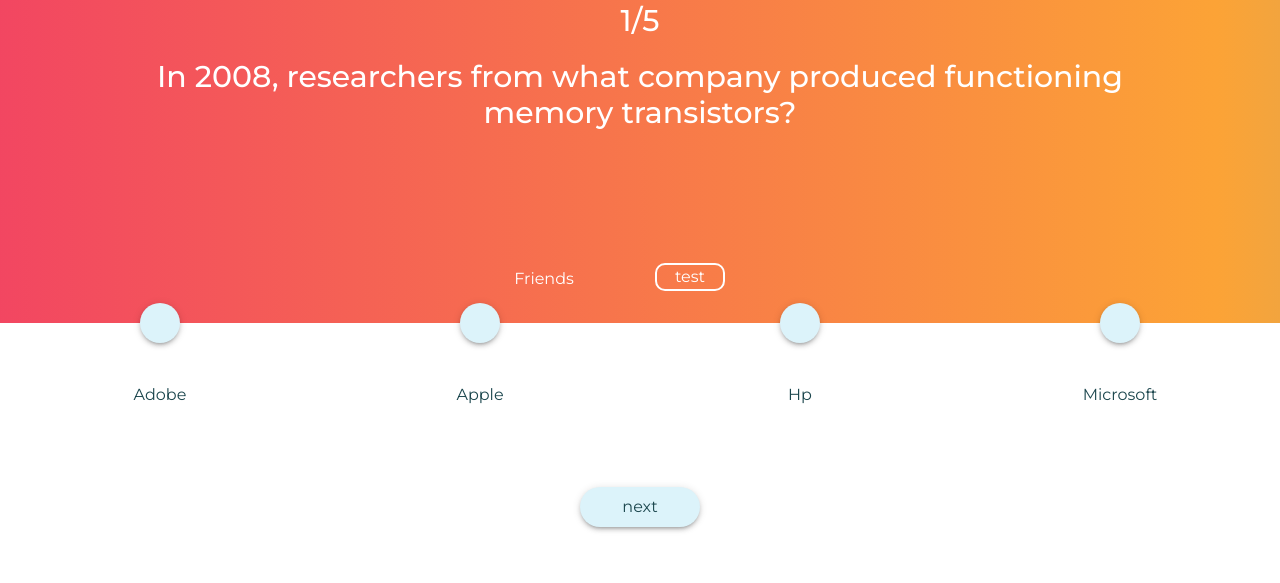
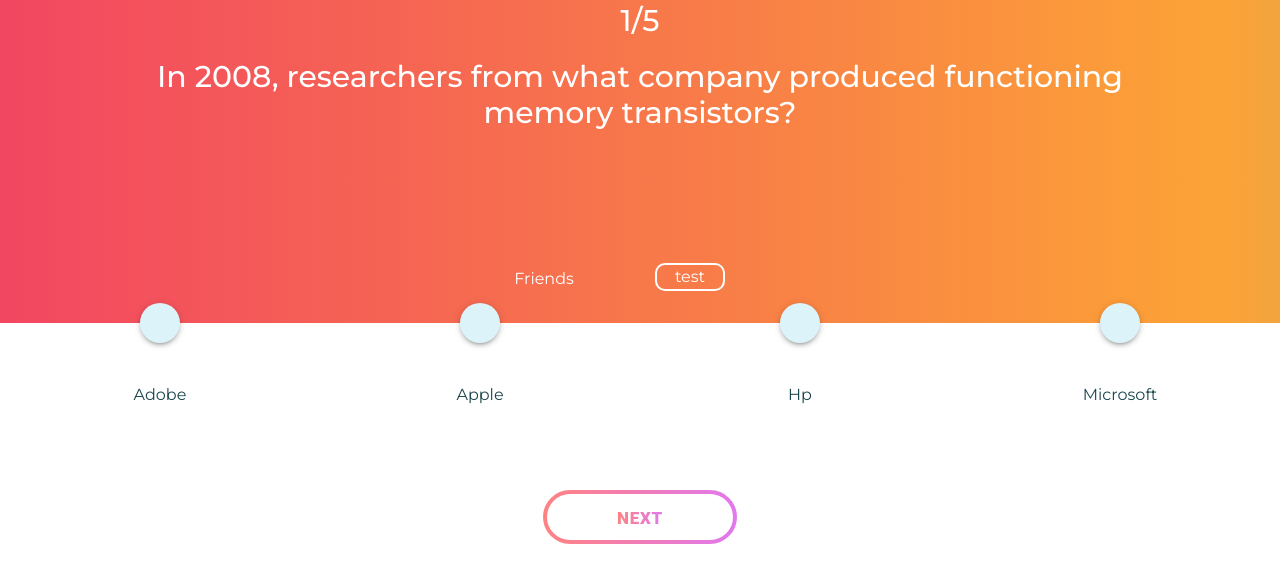
Before and after one commit to BrunoKarriqi/Startstack, a plain HTML site: page quiz.html in a window 1280 px wide. Shown: the part 77-660 px from the top of the page. Drawn offline with nearby package versions, Linux system fonts and the light colour scheme.

Commit message:
change next button on desktop

```diff
--- a/css/style.css
+++ b/css/style.css
@@ -780,26 +780,79 @@ footer {
     text-align: center;
 }
 
+/*.submit button, .next button {*/
+    /*background: #dcf3fa;*/
+    /*border: none;*/
+    /*border-radius: 20px;*/
+    /*color: #1b464d;*/
+    /*height: 40px;*/
+    /*width: 120px;*/
+    /*cursor: pointer;*/
+    /*margin-top: 80px;*/
+    /*outline: none;*/
+    /*display: none;*/
+    /*-webkit-box-shadow: 0 3px 4px 0 rgba(0, 0, 0, .14), 0 3px 3px -2px rgba(0, 0, 0, .2), 0 1px 8px 0 rgba(0, 0, 0, .12);*/
+    /*-moz-box-shadow: 0 3px 4px 0 rgba(0, 0, 0, .14), 0 3px 3px -2px rgba(0, 0, 0, .2), 0 1px 8px 0 rgba(0, 0, 0, .12);*/
+    /*box-shadow: 0 3px 4px 0 rgba(0, 0, 0, .14), 0 3px 3px -2px rgba(0, 0, 0, .2), 0 1px 8px 0 rgba(0, 0, 0, .12);*/
+/*}*/
+
+/*.submit button:hover, .next button:hover {*/
+    /*-webkit-box-shadow: 0 8px 10px 1px rgba(0, 0, 0, .14), 0 3px 14px 2px rgba(0, 0, 0, .12), 0 5px 5px -3px rgba(0, 0, 0, .2);*/
+    /*-moz-box-shadow: 0 8px 10px 1px rgba(0, 0, 0, .14), 0 3px 14px 2px rgba(0, 0, 0, .12), 0 5px 5px -3px rgba(0, 0, 0, .2);*/
+    /*box-shadow: 0 8px 10px 1px rgba(0, 0, 0, .14), 0 3px 14px 2px rgba(0, 0, 0, .12), 0 5px 5px -3px rgba(0, 0, 0, .2);*/
+/*}*/
+
 .submit button, .next button {
-    background: #dcf3fa;
     border: none;
-    border-radius: 20px;
-    color: #1b464d;
-    height: 40px;
-    width: 120px;
-    cursor: pointer;
+    background: transparent;
+    outline: none;
     margin-top: 80px;
-    outline: none;
-    display: none;
-    -webkit-box-shadow: 0 3px 4px 0 rgba(0, 0, 0, .14), 0 3px 3px -2px rgba(0, 0, 0, .2), 0 1px 8px 0 rgba(0, 0, 0, .12);
-    -moz-box-shadow: 0 3px 4px 0 rgba(0, 0, 0, .14), 0 3px 3px -2px rgba(0, 0, 0, .2), 0 1px 8px 0 rgba(0, 0, 0, .12);
-    box-shadow: 0 3px 4px 0 rgba(0, 0, 0, .14), 0 3px 3px -2px rgba(0, 0, 0, .2), 0 1px 8px 0 rgba(0, 0, 0, .12);
 }
 
-.submit button:hover, .next button:hover {
-    -webkit-box-shadow: 0 8px 10px 1px rgba(0, 0, 0, .14), 0 3px 14px 2px rgba(0, 0, 0, .12), 0 5px 5px -3px rgba(0, 0, 0, .2);
-    -moz-box-shadow: 0 8px 10px 1px rgba(0, 0, 0, .14), 0 3px 14px 2px rgba(0, 0, 0, .12), 0 5px 5px -3px rgba(0, 0, 0, .2);
-    box-shadow: 0 8px 10px 1px rgba(0, 0, 0, .14), 0 3px 14px 2px rgba(0, 0, 0, .12), 0 5px 5px -3px rgba(0, 0, 0, .2);
+.btn-quiz {
+    position: relative;
+    display: inline-block;
+    line-height: 60px;
+    text-align: center;
+    text-transform: uppercase;
+    background-color: transparent;
+    cursor: pointer;
+    text-decoration:none;
+    font-family: 'Roboto', sans-serif;
+    font-weight:900;
+    font-size:17px;
+    letter-spacing: 0.045em;
+}
+
+.btn-quiz svg {
+    position: absolute;
+    top: 0;
+    left: 50%;
+    margin-left: -100px;
+}
+
+.btn-quiz svg rect {
+    stroke-width: 4;
+    stroke-dasharray: 250, 0;
+    stroke-dashoffset: 0;
+    -webkit-transition: all 600ms ease;
+    transition: all 600ms ease;
+}
+
+.btn-quiz span{
+    background: rgb(255,130,130);
+    background: -moz-linear-gradient(left,  rgba(255,130,130,1) 0%, rgba(225,120,237,1) 100%);
+    background: -webkit-linear-gradient(left,  rgba(255,130,130,1) 0%,rgba(225,120,237,1) 100%);
+    background: linear-gradient(to right,  rgba(255,130,130,1) 0%,rgba(225,120,237,1) 100%);
+    filter: progid:DXImageTransform.Microsoft.gradient( startColorstr='#ff8282', endColorstr='#e178ed',GradientType=1 );
+    -webkit-background-clip: text;
+    -webkit-text-fill-color: transparent;
+}
+
+.btn-quiz:hover svg rect {
+    stroke-width: 4;
+    stroke-dasharray: 120, 543;
+    stroke-dashoffset: 437;
 }
 
 #toast-container {
--- a/quiz.html
+++ b/quiz.html
@@ -106,7 +106,18 @@
                         </ul>
                         <div class="clearfix"></div>
                         <div class="next">
-                            <button>next</button>
+                            <button class="btn-quiz">
+                                <svg width="200" height="62">
+                                    <defs>
+                                        <linearGradient id="grad1">
+                                            <stop offset="0%" stop-color="#FF8282"/>
+                                            <stop offset="100%" stop-color="#E178ED" />
+                                        </linearGradient>
+                                    </defs>
+                                    <rect x="5" y="5" rx="25" fill="none" stroke="url(#grad1)" width="190" height="50"></rect>
+                                </svg>
+                                <span>next</span>
+                            </button>
                         </div>
                     </div>
 
@@ -174,7 +185,18 @@
                         </ul>
                         <div class="clearfix"></div>
                         <div class="next">
-                            <button>next</button>
+                            <button class="btn-quiz">
+                                <svg width="200" height="62">
+                                    <defs>
+                                        <linearGradient id="grad1">
+                                            <stop offset="0%" stop-color="#FF8282"/>
+                                            <stop offset="100%" stop-color="#E178ED" />
+                                        </linearGradient>
+                                    </defs>
+                                    <rect x="5" y="5" rx="25" fill="none" stroke="url(#grad1)" width="190" height="50"></rect>
+                                </svg>
+                                <span>next</span>
+                            </button>
                         </div>
                     </div>
 
@@ -242,7 +264,18 @@
                         </ul>
                         <div class="clearfix"></div>
                         <div class="next">
-                            <button>next</button>
+                            <button class="btn-quiz">
+                                <svg width="200" height="62">
+                                    <defs>
+                                        <linearGradient id="grad1">
+                                            <stop offset="0%" stop-color="#FF8282"/>
+                                            <stop offset="100%" stop-color="#E178ED" />
+                                        </linearGradient>
+                                    </defs>
+                                    <rect x="5" y="5" rx="25" fill="none" stroke="url(#grad1)" width="190" height="50"></rect>
+                                </svg>
+                                <span>next</span>
+                            </button>
                         </div>
                     </div>
 
@@ -310,7 +343,18 @@
                         </ul>
                         <div class="clearfix"></div>
                         <div class="next">
-                            <button>next</button>
+                            <button class="btn-quiz">
+                                <svg width="200" height="62">
+                                    <defs>
+                                        <linearGradient id="grad1">
+                                            <stop offset="0%" stop-color="#FF8282"/>
+                                            <stop offset="100%" stop-color="#E178ED" />
+                                        </linearGradient>
+                                    </defs>
+                                    <rect x="5" y="5" rx="25" fill="none" stroke="url(#grad1)" width="190" height="50"></rect>
+                                </svg>
+                                <span>next</span>
+                            </button>
                         </div>
                     </div>
 
@@ -378,7 +422,18 @@
                         </ul>
                         <div class="clearfix"></div>
                         <div class="submit">
-                            <button class="finish">submit</button>
+                            <button class="finish btn-quiz">
+                                <svg width="200" height="62">
+                                    <defs>
+                                        <linearGradient id="grad1">
+                                            <stop offset="0%" stop-color="#FF8282"/>
+                                            <stop offset="100%" stop-color="#E178ED" />
+                                        </linearGradient>
+                                    </defs>
+                                    <rect x="5" y="5" rx="25" fill="none" stroke="url(#grad1)" width="190" height="50"></rect>
+                                </svg>
+                                <span>submit</span>
+                            </button>
                         </div>
                     </div>
 
```
